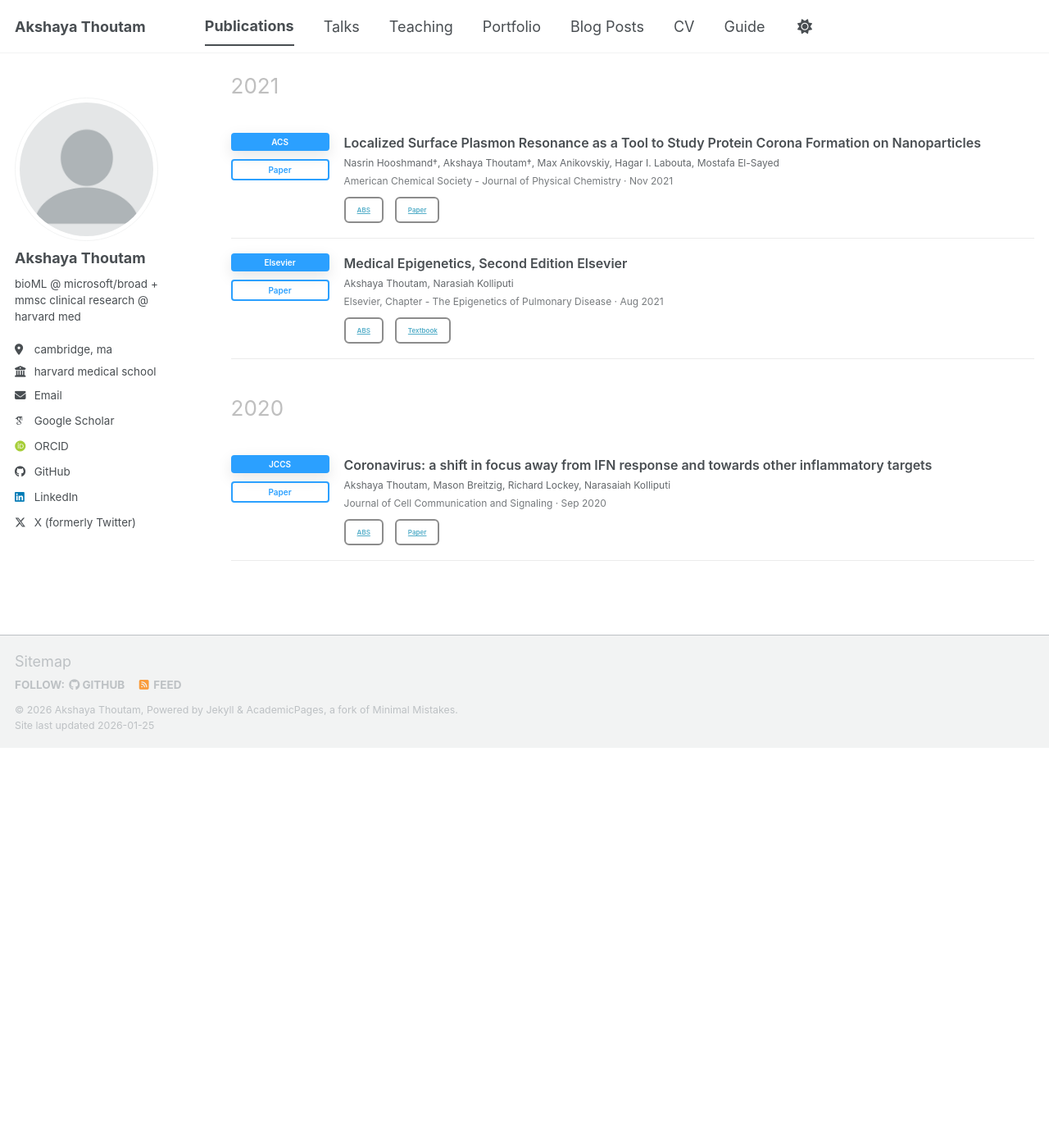
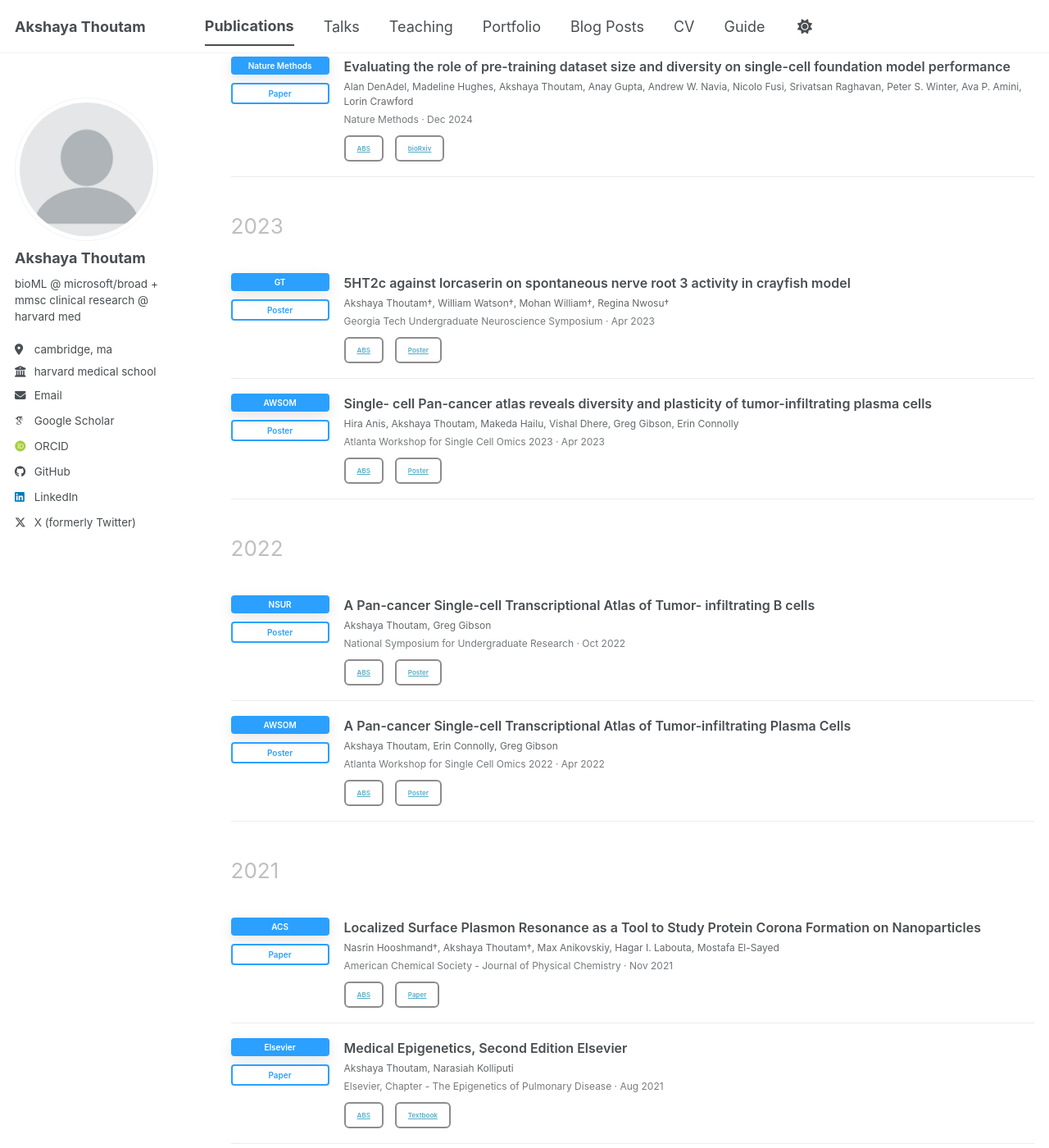
Before and after one commit to AkshayaThoutam/akshayathoutam.github.io, a Jekyll site: the page built from _pages/publications.html, in a window 1280 px wide and 1400 px high, scrolled down 965 px. Shown: the whole window at 82% size. Built offline with Jekyll 4.4.1, drawn with Linux system fonts in a browser that asks for light colours; some web fonts are replaced; a script bundle is joined from its source files by our own code; library files that are not in the unit come from our copies; before the commit the page ends 1877 px from its top, so only the background shows below that; some of the changed text lies outside the part shown.

Commit message:
add rest of posters

```diff
--- a/_pages/publications.html
+++ b/_pages/publications.html
@@ -7,7 +7,7 @@
 
 {% if site.author.googlescholar %}
   <div class="wordwrap">
-    Periodically updated
+    periodically updated
     <span class="pub-eq-note">(†=equal contribution)</span>
   </div>
 {% endif %}
--- /dev/null
+++ b/_publications/AWSOM_2022.md
@@ -0,0 +1,15 @@
+---
+title: "A Pan-cancer Single-cell Transcriptional Atlas of Tumor-infiltrating Plasma Cells"
+collection: publications
+category: manuscripts
+date: 2022-04-10
+venue: "Atlanta Workshop for Single Cell Omics 2022"
+venue_short: "AWSOM"
+badge2: "Poster"
+badge2_style: "outline"
+authors: "Akshaya Thoutam, Erin Connolly, Greg Gibson"
+paperurl: "https://..."
+paper_button_label: "Poster"
+biorxiv: ""
+abstract: "Short abstract text..."
+---
--- /dev/null
+++ b/_publications/AWSOM_2023.md
@@ -0,0 +1,15 @@
+---
+title: "Single- cell Pan-cancer atlas reveals diversity and plasticity of tumor-infiltrating plasma cells"
+collection: publications
+category: manuscripts
+date: 2023-04-28
+venue: "Atlanta Workshop for Single Cell Omics 2023"
+venue_short: "AWSOM"
+badge2: "Poster"
+badge2_style: "outline"
+authors: "Hira Anis, Akshaya Thoutam, Makeda Hailu, Vishal Dhere, Greg Gibson, Erin Connolly"
+paperurl: "https://..."
+paper_button_label: "Poster"
+biorxiv: "https://drive.google.com/file/d/1j9tg0CCq9pTEZ8L7B5wLSM05FgDYkl8w/view?usp=sharing"
+abstract: "Short abstract text..."
+---
--- /dev/null
+++ b/_publications/GT_Neuro.md
@@ -0,0 +1,15 @@
+---
+title: "5HT2c against lorcaserin on spontaneous nerve root 3 activity in crayfish model"
+collection: publications
+category: manuscripts
+date: 2023-04-28
+venue: "Georgia Tech Undergraduate Neuroscience Symposium"
+venue_short: "GT"
+badge2: "Poster"
+badge2_style: "outline"
+authors: "Akshaya Thoutam†, William Watson†, Mohan William†, Regina Nwosu†"
+paperurl: "https://..."
+paper_button_label: "Poster"
+biorxiv: "https://drive.google.com/file/d/1SOPDINBphrgx3Po_FAOr6Id-mIeQKBFA/view?usp=sharing"
+abstract: "Short abstract text..."
+---
--- /dev/null
+++ b/_publications/NSUR_stjude.md
@@ -0,0 +1,15 @@
+---
+title: "A Pan-cancer Single-cell Transcriptional Atlas of Tumor- infiltrating B cells"
+collection: publications
+category: manuscripts
+date: 2022-10-10
+venue: "National Symposium for Undergraduate Research"
+venue_short: "NSUR"
+badge2: "Poster"
+badge2_style: "outline"
+authors: "Akshaya Thoutam, Greg Gibson"
+paperurl: "https://..."
+paper_button_label: "Poster"
+biorxiv: "https://drive.google.com/file/d/1yrX2tsdo3NzgLi1fsvVAzs-TN2wur-6s/view?usp=sharing"
+abstract: "Short abstract text..."
+---
--- /dev/null
+++ b/_publications/recomb_2025.md
@@ -0,0 +1,15 @@
+---
+title: "Evaluating the role of pre-training dataset size, diversity, and composition on single-cell foundation model performanc"
+collection: publications
+category: manuscripts
+date: 2025-04-28
+venue: "2025 Research in Computational Molecular Biology"
+venue_short: "RECOMB"
+badge2: "Poster"
+badge2_style: "outline"
+authors: "Akshaya Thoutam†, Madeline Hughes†"
+paperurl: "https://..."
+paper_button_label: "Poster"
+biorxiv: "https://drive.google.com/file/d/1r9Up8hxjiJXN7WpAhIZ-JFLeFdYM8PGA/view?usp=sharing"
+abstract: "Short abstract text..."
+---
```
